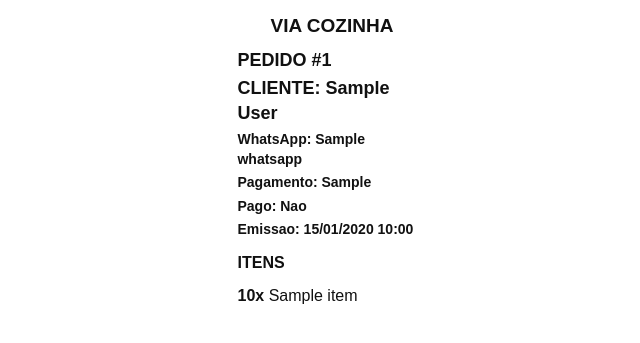
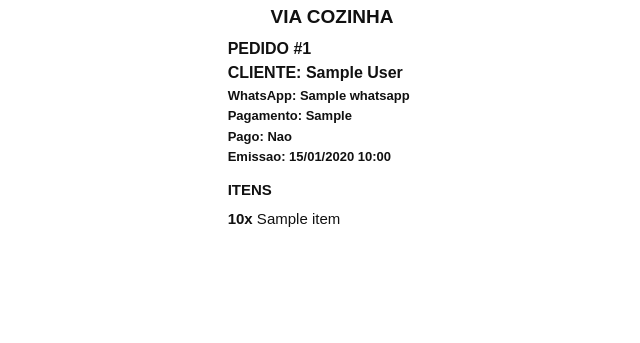
Before and after one commit to fabianopolone123/sitemissao, a Django app: template templates/shop/order_print.html in a window 1280 px wide. Shown: the top 343 px of the page, without its empty margins (308-948 px from the left). Run offline with Django 5.2, Linux system fonts and the light colour scheme; data comes from the database, SQL or seed files in the repository; the template is opened without the code that fills it: most values are stand-ins (such as "Sample title", 1, 10 or a date in 2020); data that the repository does not hold is empty.

Commit message:
Ajusta largura da via cozinha para evitar corte lateral

```diff
--- a/templates/shop/order_print.html
+++ b/templates/shop/order_print.html
@@ -14,14 +14,15 @@
         }
 
         .sheet {
-            width: 56mm;
+            width: 58mm;
             margin: 0 auto;
-            padding: 2mm 1mm;
+            padding: 0;
             box-sizing: border-box;
         }
 
         .copy {
-            padding: 2mm;
+            padding: 1.5mm 1.4mm 2mm 1.4mm;
+            box-sizing: border-box;
         }
 
         .title {
@@ -32,17 +33,17 @@
         }
 
         .meta {
-            font-size: 14px;
-            line-height: 1.45;
+            font-size: 13px;
+            line-height: 1.35;
             margin: 0 0 4mm 0;
             font-weight: 700;
         }
 
         .meta-strong {
             display: block;
-            font-size: 18px;
+            font-size: 16px;
             font-weight: 700;
-            line-height: 1.35;
+            line-height: 1.25;
             margin-bottom: 1mm;
         }
 
@@ -56,16 +57,24 @@
         }
 
         .items-title {
-            font-size: 16px;
+            font-size: 15px;
             font-weight: 800;
             margin: 0 0 3mm 0;
         }
 
         .item-line {
-            font-size: 16px;
-            line-height: 1.45;
+            font-size: 15px;
+            line-height: 1.35;
             margin: 0 0 4mm 0;
             font-weight: 500;
+        }
+
+        .meta-strong,
+        .meta-line,
+        .item-line {
+            max-width: 100%;
+            overflow-wrap: anywhere;
+            word-break: break-word;
         }
 
         .item-qty {
@@ -88,9 +97,9 @@
             }
 
             .sheet {
-                width: 56mm;
+                width: 58mm;
                 margin: 0 auto;
-                padding: 1mm 0.8mm;
+                padding: 0;
                 break-inside: avoid;
                 page-break-inside: avoid;
             }
```
